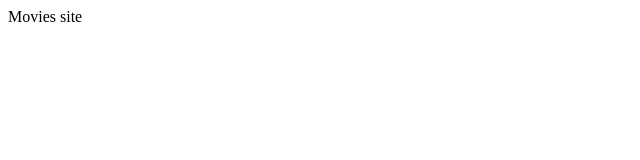
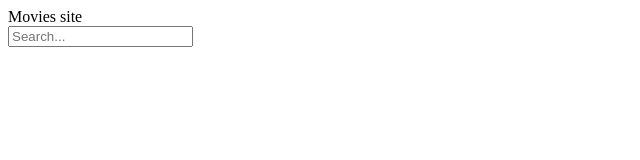
Before and after one commit to amirul1709/movie-site, a plain HTML site: page index.html in a window 1280 px wide. Shown: the whole page, without its empty margins (0-640 px from the left). Drawn offline with Linux system fonts and the light colour scheme.

Commit message:
Update index.html

```diff
--- a/index.html
+++ b/index.html
@@ -1,14 +1,22 @@
 <!DOCTYPE html>
 
 <html>
+
 <head>
     <meta charset="UTF-8" />
     <title>Netflix at Home</title>
     <link rel="stylesheet" href="styles.css" />
 </head>
+
 <body>
     <div class="top-nav">
         <a class="active">Movies site</a>
+        <div class="search-container">
+            <form role="search" id="form">
+                <input type="search" id="query" name="query" placeholder="Search..." />
+            </form>
+        </div>
     </div>
 </body>
+
 </html>
```
Lines whose indentation alone changed are shown as unchanged.
